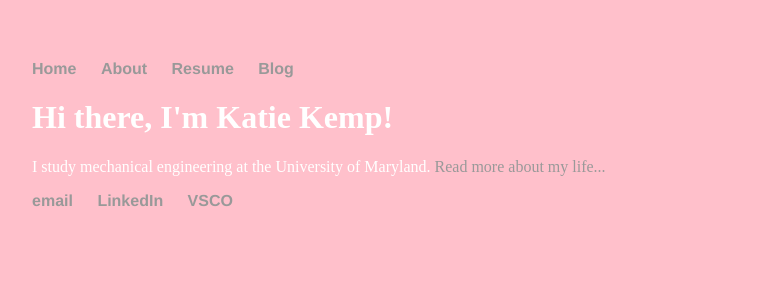
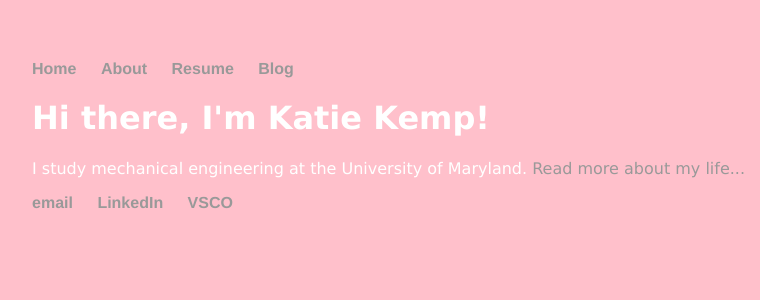
Before and after one commit to katherinekemp/katherinekemp.github.io, a Jekyll site: the page built from index.html, in a window 1280 px wide. Shown: the top 300 px of the page, without its empty margins (160-920 px from the left). Built offline with Jekyll 4.4.1, drawn with Linux system fonts in a browser that asks for light colours.

Commit message:
Update default.html

```diff
--- a/_layouts/default.html
+++ b/_layouts/default.html
@@ -1,11 +1,11 @@
 <!DOCTYPE html>
 	<html>
-		<head style="color:white;">
+		<head style="color:white;font-family:verdana;">
 			<title>{{ page.title }}</title>
 			<!-- link to main stylesheet -->
 			<link rel="stylesheet" type="text/css" href="/css/main.css">
 		</head>
-		<body style="background-color:pink;color:white">
+		<body style="background-color:pink;color:white;font-family:verdana;">
 			<nav>
 	    		<ul>
 	        		<li><a href="/">Home</a></li>
```
